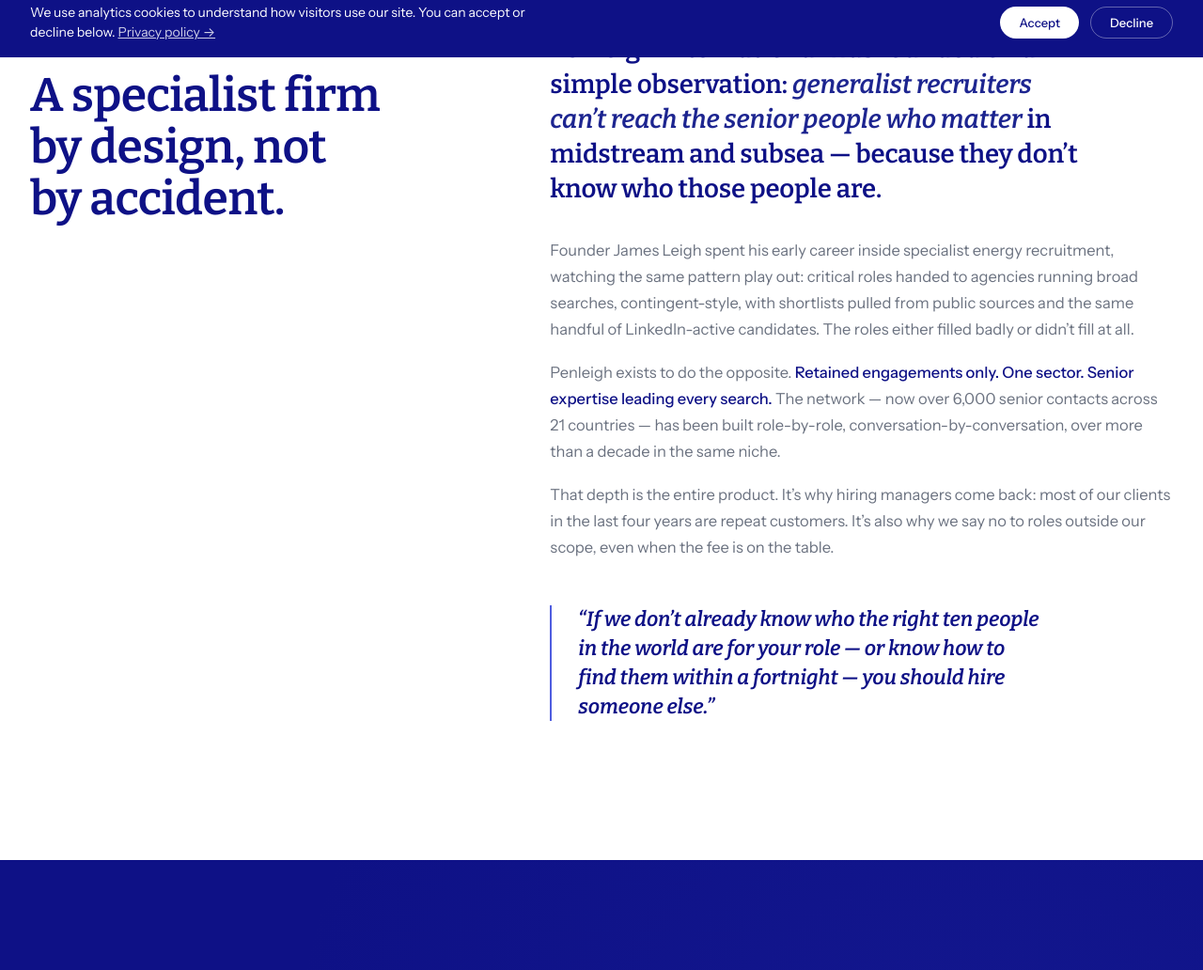
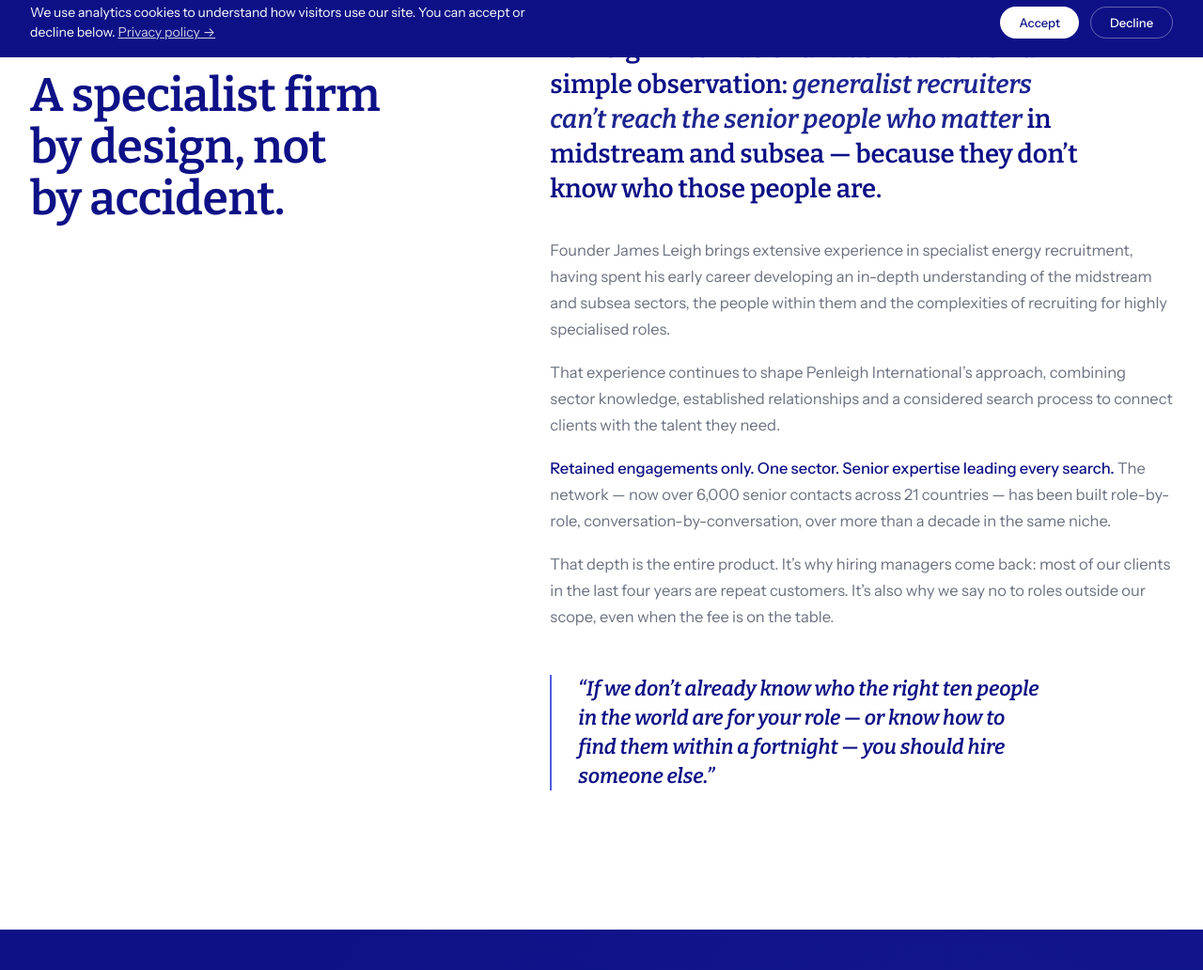
Before and after one commit to billhurt/penleigh, a plain HTML site: page about.html in a window 1280 px wide. Shown: the part 739-1771 px from the top of the page at 94% size. Drawn offline with Linux system fonts and the light colour scheme.

Commit message:
Update founder copy in About "The story" section
Co-Authored-By: Claude Opus 5.5 <noreply@anthropic.com>
Claude-Session: https://claude.ai/code/session_01XRwuWmPgDQsSaLmWC26HNH

```diff
--- a/about.html
+++ b/about.html
@@ -533,8 +533,9 @@
       <div>
         <p class="lead-text">Penleigh International was founded on a simple observation: <em>generalist recruiters can&rsquo;t reach the senior people who matter</em> in midstream and subsea — because they don&rsquo;t know who those people are.</p>
         <div class="body-text">
-          <p>Founder James Leigh spent his early career inside specialist energy recruitment, watching the same pattern play out: critical roles handed to agencies running broad searches, contingent-style, with shortlists pulled from public sources and the same handful of LinkedIn-active candidates. The roles either filled badly or didn&rsquo;t fill at all.</p>
-          <p>Penleigh exists to do the opposite. <strong>Retained engagements only. One sector. Senior expertise leading every search.</strong> The network &mdash; now over 6,000 senior contacts across 21 countries &mdash; has been built role-by-role, conversation-by-conversation, over more than a decade in the same niche.</p>
+          <p>Founder James Leigh brings extensive experience in specialist energy recruitment, having spent his early career developing an in-depth understanding of the midstream and subsea sectors, the people within them and the complexities of recruiting for highly specialised roles.</p>
+          <p>That experience continues to shape Penleigh International&rsquo;s approach, combining sector knowledge, established relationships and a considered search process to connect clients with the talent they need.</p>
+          <p><strong>Retained engagements only. One sector. Senior expertise leading every search.</strong> The network &mdash; now over 6,000 senior contacts across 21 countries &mdash; has been built role-by-role, conversation-by-conversation, over more than a decade in the same niche.</p>
           <p>That depth is the entire product. It&rsquo;s why hiring managers come back: most of our clients in the last four years are repeat customers. It&rsquo;s also why we say no to roles outside our scope, even when the fee is on the table.</p>
         </div>
         <div class="pullquote">
```
